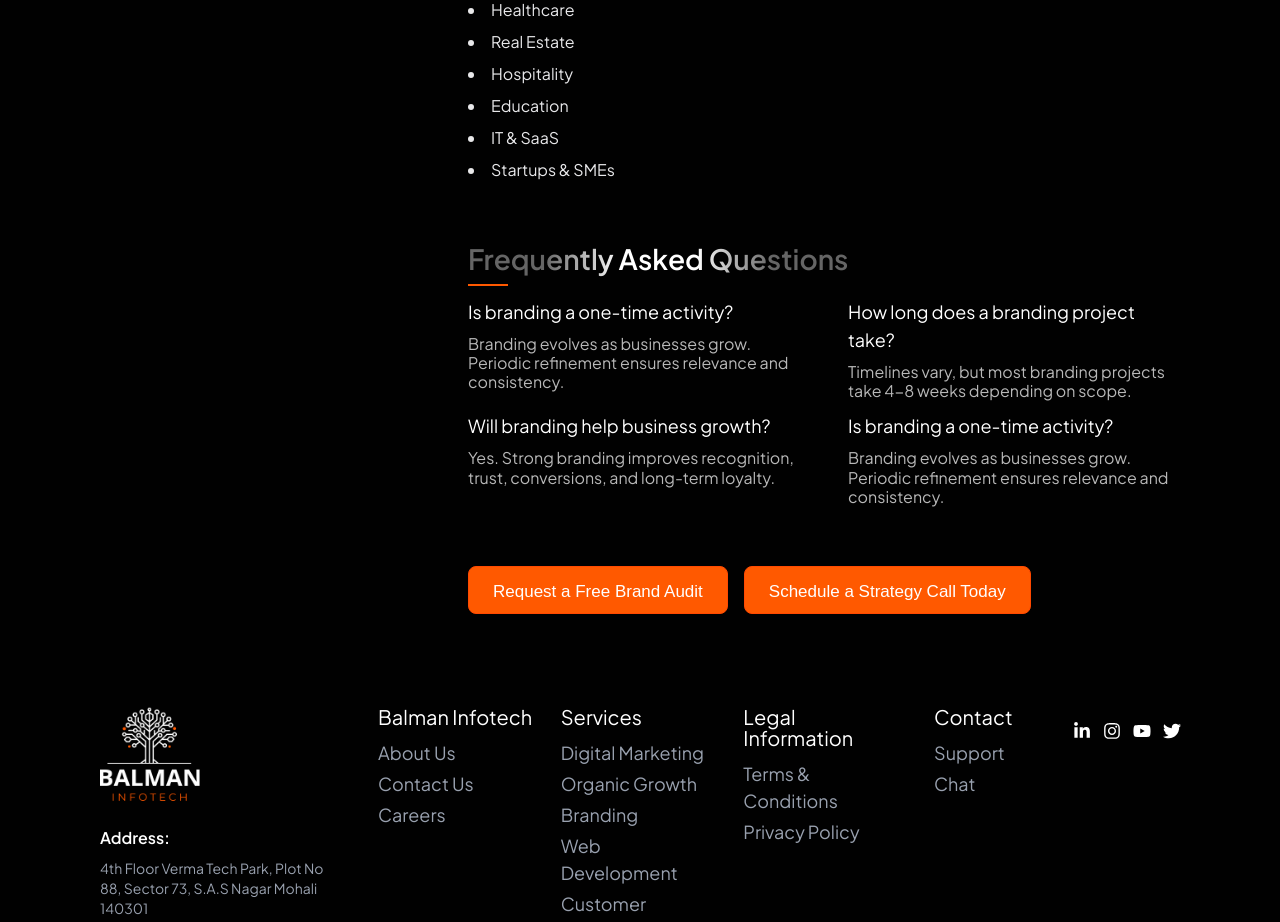
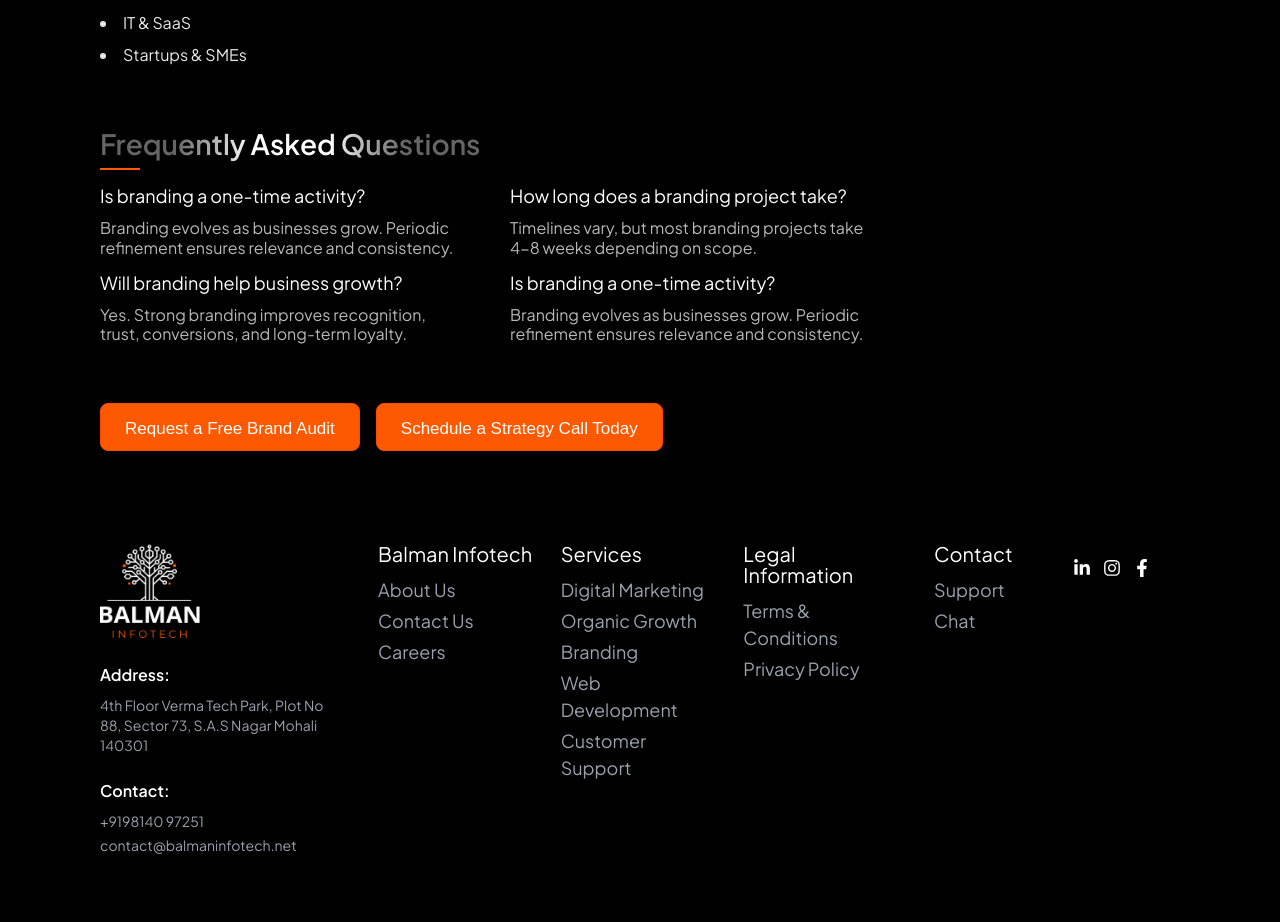
Before and after one commit to sanjeevbalmaninfotech/balmanFE, a Next.js app: page /services/branding in a window 1280 px wide. Shown: the part 3140-4062 px from the top of the page. Built offline with nearby package versions, Linux system fonts and the light colour scheme.

Commit message:
FIX -  issue updated

```diff
--- a/app/components/ContactUs/ContactUsSection.tsx
+++ b/app/components/ContactUs/ContactUsSection.tsx
@@ -34,7 +34,7 @@ const ContactUsSection: React.FC = () => {
       isHighlighted: false,
     },
     {
-      title: "Finance & Acc. Management",
+      title: "Finance Management",
       description:
         "We offer professional accounting, financial planning, compliance, and reporting to keep your business on track.",
       isHighlighted: false,
@@ -80,11 +80,10 @@ const ContactUsSection: React.FC = () => {
             {ContactUsSection.map((service, index) => (
               <div
                 key={index}
-                className={`rounded-2xl p-4 lg:p-12 border ${
-                  service.isHighlighted
-                    ? "bg-[#FF5900] border-[#FF5900]"
-                    : "bg-transparent border-[#FF5900]"
-                }`}
+                className={`rounded-2xl p-4 lg:p-12 border ${service.isHighlighted
+                  ? "bg-[#FF5900] border-[#FF5900]"
+                  : "bg-transparent border-[#FF5900]"
+                  }`}
               >
                 {/* Service Title */}
                 <h3
@@ -92,7 +91,7 @@ const ContactUsSection: React.FC = () => {
                   style={{
                     fontFamily: "Plus Jakarta Sans, sans-serif",
                     fontWeight: 600,
-                    fontSize: "24px",
+                    fontSize: "20px",
                     lineHeight: "120%",
                     color: "#E8E8EA",
                   }}
@@ -106,7 +105,7 @@ const ContactUsSection: React.FC = () => {
                     fontFamily: "Plus Jakarta Sans, sans-serif",
                     fontWeight: 500,
                     fontSize: "16.27px",
-                    lineHeight: "150%",
+                    lineHeight: "120%",
                     color: "#E8E8EA",
                   }}
                 >
--- a/app/components/footer/Footer.tsx
+++ b/app/components/footer/Footer.tsx
@@ -177,7 +177,7 @@ export default function Footer() {
                     <FaLinkedinIn size={18} />
                   </a>
                   <a
-                    href="#"
+                    href="https://www.instagram.com/balmaninfotech"
                     target="_blank"
                     rel="noopener noreferrer"
                     className="text-white hover:text-primary transition-colors"
@@ -185,21 +185,14 @@ export default function Footer() {
                     <FaInstagram size={18} />
                   </a>
                   <a
-                    href="#"
+                    href="https://www.facebook.com/BalmanInfotechMohali"
                     target="_blank"
                     rel="noopener noreferrer"
                     className="text-white hover:text-primary transition-colors"
                   >
-                    <FaYoutube size={18} />
+                    <FaFacebookF size={18} />
                   </a>
-                  <a
-                    href="#"
-                    target="_blank"
-                    rel="noopener noreferrer"
-                    className="text-white hover:text-primary transition-colors"
-                  >
-                    <FaTwitter size={18} />
-                  </a>
+
                 </div>
               </div>
             </div>
--- a/app/components/homePage/GlassCardDown.tsx
+++ b/app/components/homePage/GlassCardDown.tsx
@@ -1,7 +1,7 @@
 export default function GlassCardDown() {
     return (
         <div
-            className="hidden lg:block w-[300px] px-5 py-4 rounded-2xl
+            className="hidden lg:block w-[150px] px-5 py-4 rounded-2xl
         bg-[#E8E8EA]/10 backdrop-blur-sm border border-white/5 shadow-[0_4px_20px_rgba(0,0,0,0.06)] ">
             <h1
                 className="font-inter text-[#E8E8EA] text-[14px] leading-[100%] font-normal mb-2">
@@ -9,11 +9,12 @@ export default function GlassCardDown() {
 
             <p
                 className=" font-inter text-[#E8E8EA] text-[12px] leading-[120%] font-normal mb-1">
-                Not sure what’s wrong?
+                Have any Doubts?
             </p>
 
             <p className="font-inter text-[#E8E8EA] text-[12px] leading-[130%] font-normal">
-                Our Experts will give you a detailed analysis on your digital presence.
+
+                Call us!
             </p>
         </div>
     );
--- a/app/services/[id]/page.tsx
+++ b/app/services/[id]/page.tsx
@@ -34,8 +34,6 @@ export default async function ServicePage({ params }: PageProps) {
       <div className="mt-4 sm:mt-6 lg:mt-10 section-padding bg-[#010101] text-white">
         {/* Hero Section */}
         <div className="relative">
-          {/* Top-Right Orange Blur Background */}
-          {/* <OrangeBlurEffect /> */}
 
           <div className="relative w-full mx-auto z-10">
             <ServiceHeading />
@@ -51,26 +49,8 @@ export default async function ServicePage({ params }: PageProps) {
 
             {/* Main Grid Layout */}
             <div className="flex flex-col xl:flex-row gap-6 sm:gap-8 lg:gap-12">
-              {/* Services List - Top on mobile/tablet, Side on desktop */}
-
-              <div className="w-full xl:w-[320px] 2xl:w-[360px] shrink-0">
-                <div className="border border-gray-700 rounded-lg sm:rounded-xl p-2 sm:p-3 lg:p-4">
-                  <div className="grid grid-cols-1 md:grid-cols-2 xl:grid-cols-1 gap-x-2 sm:gap-x-3 lg:gap-x-4 gap-y-1 sm:gap-y-2">
-                    {service.leftSideServices.map((svc, idx) => (
-                      <Link
-                        key={idx}
-                        href={svc.path}
-                        className="block w-full py-1 sm:py-1.5 lg:py-2 service-list-text text-xs sm:text-sm lg:text-base"
-                      >
-                        {svc.label}
-                      </Link>
-                    ))}
-                  </div>
-                </div>
-              </div>
-
-              {/* Left Side - Image + Content */}
-              <div className="flex-1 order-2 ">
+              {/* Main Content - Left on desktop */}
+              <div className="flex-1">
                 {/* IMAGE */}
                 <div className="relative rounded-lg sm:rounded-xl lg:rounded-2xl overflow-hidden h-[clamp(200px,50vw,480px)] mb-4 sm:mb-8 lg:mb-15 w-full">
                   <Image
@@ -126,7 +106,7 @@ export default async function ServicePage({ params }: PageProps) {
                             <div
                               key={idx}
                               className="relative border-2 border-orange-600 rounded-lg sm:rounded-xl lg:rounded-2xl
-                               p-2 sm:p-3 lg:p-4 mb-4 sm:mb-5 lg:mb-6 text-[14px] sm:text-[15px] lg:text-[16px] text-center bg-black "
+                                p-2 sm:p-3 lg:p-4 mb-4 sm:mb-5 lg:mb-6 text-[14px] sm:text-[15px] lg:text-[16px] text-center bg-black "
                               style={{ background: "black" }}
                             >
                               <p className="service-body-text mb-4 p-2 lg:p-4 sm:mb-5 lg:mb-6 text-white! text-[clamp(10px,3vw,15px)]!">
@@ -237,10 +217,12 @@ export default async function ServicePage({ params }: PageProps) {
 
                 {service?.faqs && service?.faqs?.items?.length > 0 && (
                   <div className="mt-6 sm:mt-8 lg:mt-15">
-                    <h2 className="service-heading-h2 mb-3 sm:mb-4 lg:mb-3 text-left">
-                      {service.faqs.heading}
-                      <div className="heading-underline-left"></div>
-                    </h2>
+                    <div className="flex flex-col items-start justify-center">
+                      <h2 className="service-heading-h2 mb-3 sm:mb-4 lg:mb-3 text-left">
+                        {service.faqs.heading}
+                        <div className="heading-underline-left"></div>
+                      </h2>
+                    </div>
 
                     <div className="grid grid-cols-1 lg:grid-cols-2 gap-4 sm:gap-6 lg:gap-x-12 lg:gap-y-3">
                       {service.faqs.items.map((faq, idx) => (
@@ -276,6 +258,30 @@ export default async function ServicePage({ params }: PageProps) {
                   </div>
                 )}
               </div>
+
+              {/* Services List - Right on desktop */}
+              <div className="hidden xl:block w-full xl:w-[260px] 2xl:w-[280px] shrink-0">
+                <div className="border border-gray-700 rounded-lg sm:rounded-xl p-2 sm:p-3 lg:p-4">
+                  <div
+                    className="grid grid-cols-1 md:grid-cols-2 xl:grid-cols-1
+                 place-items-center xl:place-items-start
+                 gap-x-2 sm:gap-x-3 lg:gap-x-4
+                 gap-y-1 sm:gap-y-2"
+                  >
+                    {service.leftSideServices.map((svc, idx) => (
+                      <Link
+                        key={idx}
+                        href={svc.path}
+                        className="block w-full text-center xl:text-left
+                     py-1 sm:py-1.5 lg:py-2
+                     service-list-text text-xs sm:text-sm lg:text-base"
+                      >
+                        {svc.label}
+                      </Link>
+                    ))}
+                  </div>
+                </div>
+              </div>
             </div>
           </div>
         </div>
```
